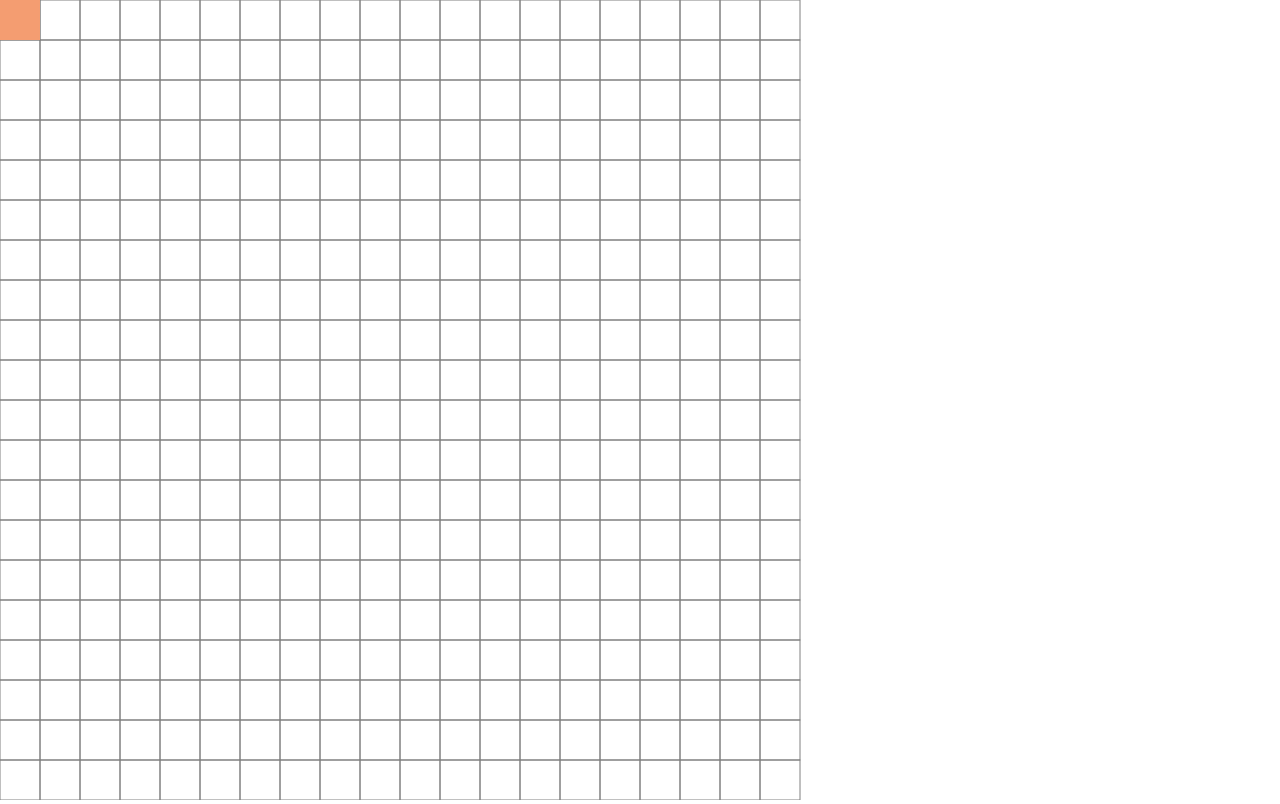
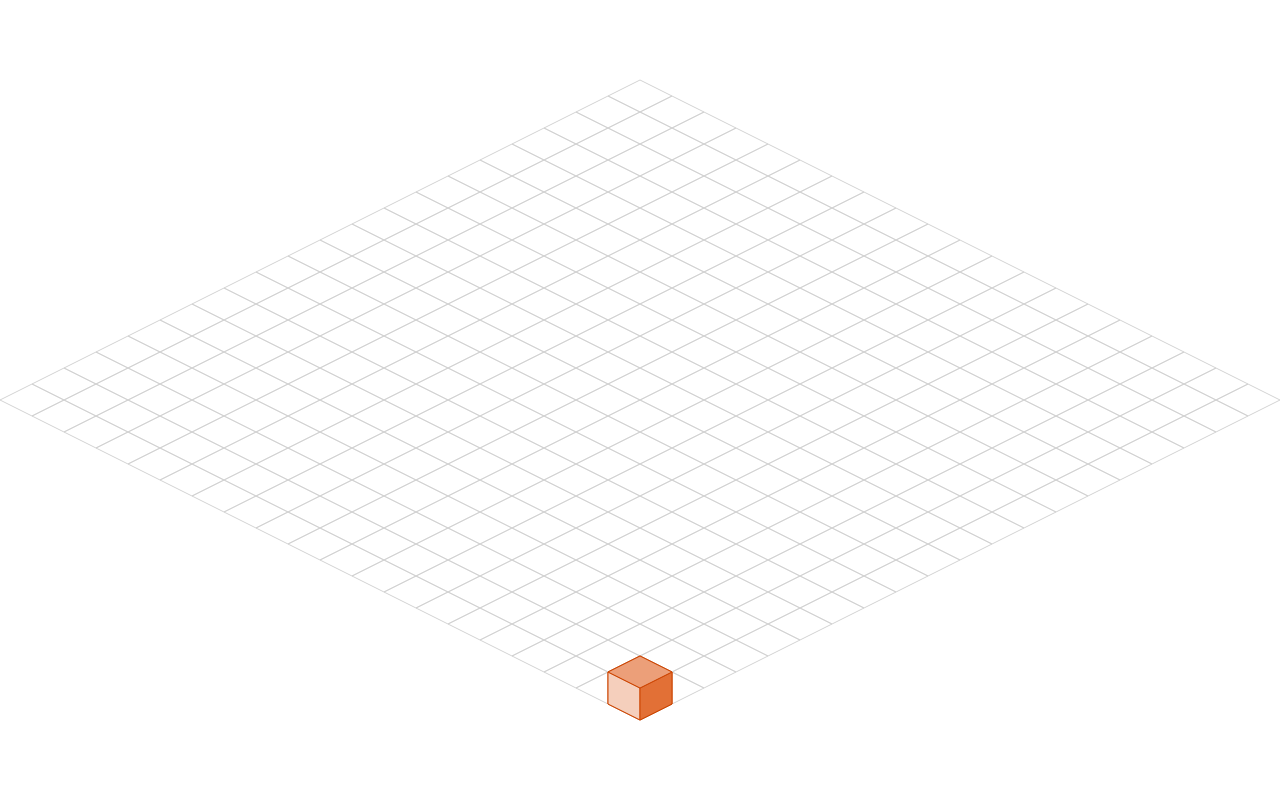
Before and after one commit to samarthgulati/block-stack, a plain HTML site: page index.html in a window 1280 px wide. Drawn offline with Linux system fonts and the light colour scheme.

Commit message:
👢🍍 Updated with Glitch

```diff
--- a/Cartesian.js
+++ /dev/null
@@ -1,125 +0,0 @@
-class Cartesian {
-  static updateShove({x, y, w, h}, shove) {
-    const vr = shove.firstElementChild
-    const hr = shove.lastElementChild
-    const vx = x
-    const vy1 = y
-    const vy2 = y + h
-    vr.setAttribute('x1', vx)
-    vr.setAttribute('x2', vx)
-    vr.setAttribute('y1', vy1)
-    vr.setAttribute('y2', vy2)
-
-    const hy = y + (h * 0.5)
-    const hx1 = vx
-    const hx2 = vx + grid.size
-    hr.setAttribute('x1', hx1)
-    hr.setAttribute('x2', hx2)
-    hr.setAttribute('y1', hy)
-    hr.setAttribute('y2', hy)
-  }
-
-  static getShove({x, y, w, h}) {
-    const shove = document.createElementNS(SVG.NS, 'g')
-    const vr = document.createElementNS(SVG.NS, 'line')
-    const hr = document.createElementNS(SVG.NS, 'line')
-    vr.setAttribute('stroke', 'hsl(207, 90%, 54%)')
-    vr.setAttribute('stroke-width', 2)
-    hr.setAttribute('stroke', 'hsl(207, 90%, 54%)')
-    hr.setAttribute('stroke-width', 4)
-    shove.appendChild(vr)
-    shove.appendChild(hr)
-    shove.style.pointerEvents = 'none'
-    Cartesian.updateShove({x, y, w, h}, shove)
-    shove.style.opacity = 0
-    return shove
-  }
-  _drawGrid() {
-    this._grid = document.createElementNS(SVG.NS, 'g');
-    [...Array(this.board)].forEach((b,x) => {
-      [...Array(this.board)].forEach((b,y) => {
-        const rect = SVG.getRect({
-          x: x * this.size,
-          y: y * this.size,
-          w: this.size,
-          h: this.size,
-          stroke: 'grey',
-          fill: 'none'
-        })
-        this._grid.appendChild(rect)
-      })
-    })
-    this.svg.appendChild(this._grid)
-  }
-  _start(e) {
-    if(this._dragging) return
-    this._dragging = true
-    this._update(e.detail)
-  }
-  _update(e) {
-    if(!this._dragging) return
-    this._control.update(InputEvents.getPoint(e))
-    this._control.anchor = nums[this._selectedNum].shoveCoords
-    const w = Math.round(this._control.deltaX / grid.size)
-    nums[this._selectedNum].updateWidth(w)
-  }
-  _end(e) {
-    if(!this._dragging) return
-    this._dragging = false
-    nums[this._selectedNum].updateArea()
-    this._update(e)
-    this._control.anchor = nums[this._selectedNum].shoveCoords
-    this._control.reset()
-  }
-  _handleSelect(e) {
-    const id = e.detail
-    if(this._selectedNum === id) {
-      this._selectedNum = null
-      this._dragging = false
-    } else {
-      this._selectedNum = id
-      const anchor = nums[id].shoveCoords
-      this._control.anchor = anchor
-      this._control.update(anchor)
-    }
-    this._control.toggleVisibility()
-  }
-  _deselect() {
-    if(this._selectedNum) {
-      nums[this._selectedNum].toggleSelect()
-      this._control.toggleVisibility()
-      this._selectedNum = null
-    }
-  }
-  _addEventListeners() {
-    const events = InputEvents.EVENTS
-    this._start = this._start.bind(this)
-    this.svg.addEventListener('start-drag', this._start)
-    this.svg.addEventListener(events.down, this._deselect)
-    this._update = this._update.bind(this)
-    this.svg.addEventListener(events.move, this._update)
-    this._end = this._end.bind(this)
-    this.svg.addEventListener(events.up, this._end)
-    this.svg.addEventListener(events.cancel, this._end)
-    this._handleSelect = this._handleSelect.bind(this)
-    this.svg.addEventListener('toggle-select', this._handleSelect)
-  }
-  constructor(
-    board = 20,
-    width = window.innerWidth,
-    height = window.innerHeight
-  ) {
-    this._selectedNum = null
-    this._dragging = false
-    this.board = board
-    this.size = Math.min(width / board, height / board)
-    this.svg = document.createElementNS(SVG.NS, "svg")
-    this.svg.setAttribute("viewBox", `0 0 ${width} ${height}`)
-    this.svg.setAttribute("width", `${width}px`)
-    this.svg.setAttribute("height", `${height}px`)
-    document.body.appendChild(this.svg)
-    this._control = new Control(this.svg, this.size * 0.5)
-    this._addEventListeners()
-    this._drawGrid()
-  }
-}
--- a/Control.js
+++ b/Control.js
@@ -1,6 +1,27 @@
 class Control {
   get deltaX() {
-    return this._x - (this._anchor.x - this._r)
+    // (x1-x2), (y1 - y2)
+    // projection A = atan(0.5)
+    // (x1-x2) * cosA , (y1 - y2) * sinA
+    // Mag
+    // (((x1-x2) * cosA) ** 2 + ((y1 - y2) * sinA) ** 2) ** 0.5
+    // div by side
+    // (((x1-x2) * cosA) ** 2 + ((y1 - y2) * sinA) ** 2) ** 0.5 / (0.5 * size * cosA)
+    // 2 * ((x1-x2) ** 2 + ((y1 - y2) * tanA) ** 2) ** 0.5 / size
+    const x = (this._x - (this._anchor.x - this._r))
+    const y = (this._y - (this._anchor.y - this._r))
+    const angle = 180 * Math.atan2(y, x) / Math.PI
+    const posA = -25
+    const negA = 150
+    const delta = 60
+    if(angle > posA - delta && angle < posA + delta) {
+      return Math.round(2 * (( x ** 2 + (y * 0.5) ** 2) ** 0.5) / grid.size)
+    } else if(angle > negA - delta && angle < negA + delta) {
+      return -Math.round(2 * (( x ** 2 + (y * 0.5) ** 2) ** 0.5) / grid.size)
+    } else {
+      return 0
+    }
+
   }
   update({x, y}) {
     this._x = x - this._r
@@ -50,6 +71,7 @@ class Control {
       x: 0,
       y: 0
     }
+    this._angle = Math.PI / 6
     this._r = r
     this._x = 0
     this._y = 0
@@ -58,7 +80,7 @@ class Control {
       cy: r,
       r,
       stroke: 'none',
-      fill: 'hsla(207, 90%, 54%, 0.5)'
+      fill: 'hsla(200, 85%, 50%, 0.5)'
     })
     this._visible = true
     this.toggleVisibility()
--- /dev/null
+++ b/Isometric.js
@@ -0,0 +1,218 @@
+class Isometric {
+  addShove({x, y, w, h}, group) {
+    const xStart = x + w + 0.2
+    const hue = 200
+    const plate = this._getLeftWall(xStart, y, h, hue, true)
+    plate.setAttribute('opacity', 0.75)
+    const rod = document.createElementNS(SVG.NS, 'line')
+    const [x1, y1] = this.getCoord(xStart, y + 0.5)
+    const [x2, y2] = this.getCoord(xStart + 1.5, y + 0.5)
+    const y1z = y1 - h * (0.25 * this.size)
+    const y2z = y2 - h * (0.25 * this.size)
+    rod.setAttribute('x1', x1)
+    rod.setAttribute('y1', y1z)
+    rod.setAttribute('x2', x2)
+    rod.setAttribute('y2', y2z)
+    rod.setAttribute('stroke', `hsla(${hue}, 100%, 30%, 0.75)`)
+    rod.setAttribute('stroke-width', 2)
+    group.appendChild(plate)
+    group.appendChild(rod)
+    group.setAttribute('pointerEvents', 'none')
+  }
+  getShove({x, y, w, h}) {
+    const group = document.createElementNS(SVG.NS, 'g')
+    this.addShove({x, y, w, h}, group)
+    return group
+  }
+
+  updateShove({x, y, w, h}, group) {
+    [...group.children].forEach(c => group.removeChild(c))
+    this.addShove({x, y, w, h}, group)
+  }
+
+  getTile({x, y, fill='none', stroke='lightgrey'}) {
+    const tile = document.createElementNS(SVG.NS, 'polygon')
+    tile.setAttribute('points', `
+        0,0
+        ${this.size * 0.5},${-this.size * 0.25}
+        ${this.size},0
+        ${this.size * 0.5},${this.size * 0.25}`
+    )
+    tile.setAttribute('fill', fill)
+    tile.setAttribute('stroke', stroke)
+    const [xCoord, yCoord] = this.getCoord(x, y)
+    tile.style.transform = `translate(${xCoord}px,${yCoord}px)`
+    return tile
+  }
+
+  _getLeftWall(x, y, zMax, hue, selected = false) {
+    const group = document.createElementNS(SVG.NS, 'g')
+    for(let z = 0; z < zMax; z++) {
+      const wall = document.createElementNS(SVG.NS, 'polygon')
+      wall.setAttribute('points', `0,0
+        0,${-this.size*0.5}
+        ${this.size*0.5},${-this.size*0.25}
+        ${this.size*0.5},${this.size*0.25}`)
+      const lDiff = selected ? 0 : 20
+      const fill = `hsl(${hue}, 75%, ${65 + lDiff}%)`
+      const stroke = `hsl(${hue}, 100%, ${20 + lDiff}%)`
+      wall.setAttribute('fill', fill)
+      wall.setAttribute('stroke', stroke)
+      const [xCoord, yCoord] = this.getCoord(x + z, y - z)
+      wall.style.transform = `translate(${xCoord}px,${yCoord}px)`
+      group.appendChild(wall)
+    }
+    return group
+  }
+
+  _getRightWall(x, y, zMax, hue, selected = false) {
+    const group = document.createElementNS(SVG.NS, 'g')
+    for(let z = 0; z < zMax; z++) {
+      const wall = document.createElementNS(SVG.NS, 'polygon')
+      wall.setAttribute('points', `
+        ${this.size*0.5},${this.size*0.25}
+        ${this.size*0.5},${-this.size*0.25}
+        ${this.size},${-this.size*0.5}
+        ${this.size},0`)
+      const lDiff = selected ? 0 : 20
+      const fill = `hsl(${hue}, 75%, ${35 + lDiff}%)`
+      const stroke = `hsl(${hue}, 100%, ${20 + lDiff}%)`
+      wall.setAttribute('fill', fill)
+      wall.setAttribute('stroke', stroke)
+      const coord = this.getCoord(x + z, y - z)
+      wall.style.transform = `translate(${coord[0]}px,${coord[1]}px)`
+      group.appendChild(wall)
+    }
+    return group
+  }
+
+  _getTop(x, y, z, hue, selected = false) {
+    const tile = document.createElementNS(SVG.NS, 'polygon')
+    tile.setAttribute('points', `0,0
+      ${this.size * 0.5},${-this.size * 0.25}
+      ${this.size},0
+      ${this.size * 0.5},${this.size * 0.25}`)
+    const lDiff = selected ? 0 : 20
+    const fill = `hsl(${hue}, 75%, ${50 + lDiff}%)`
+    const stroke = `hsl(${hue}, 100%, ${20 + lDiff}%)`
+    tile.setAttribute('fill', fill)
+    tile.setAttribute('stroke', stroke)
+    const coord = this.getCoord(x, y)
+    tile.style.transform = `translate(${coord[0]}px,${coord[1]-z*this.size*0.5}px)`
+    return tile
+  }
+
+  getBlock(x, y, z, hue = 0, selected = false) {
+    const group = document.createElementNS(SVG.NS, 'g')
+    const lWall = this._getLeftWall(x, y, z, hue, selected)
+    group.appendChild(lWall)
+    const rWall = this._getRightWall(x, y, z, hue, selected)
+    group.appendChild(rWall)
+    const top = this._getTop(x, y, z, hue, selected)
+    group.appendChild(top)
+    return group
+  }
+  addBlocks({x, y, w, h, hue, selected}, group) {
+    for(let n = w - 1; n >= 0; n--) {
+      const block = this.getBlock(x + n, y, h, hue, selected)
+      group.appendChild(block)
+    }
+  }
+  updateBlocks({x, y, w, h, hue, selected}, group) {
+    [...group.children].forEach(c => group.removeChild(c))
+    this.addBlocks({x, y, w, h, hue, selected}, group)
+  }
+  getBlocks({x, y, w, h, hue, selected}) {
+    const group = document.createElementNS(SVG.NS, 'g')
+    this.addBlocks({x, y, w, h, hue, selected}, group)
+    return group
+  }
+  getCoord(x,y) {
+    return [
+      this._origin[0] + (x + y) * this.size * 0.5,
+      this._origin[1] + (y - x) * this.size * 0.25
+    ]
+  }
+  _drawGrid() {
+    this._grid = document.createElementNS(SVG.NS, 'g');
+    [...Array(this.board)].forEach((b,x) => {
+      [...Array(this.board)].forEach((b,y) => {
+        const tile = this.getTile({x, y})
+        this._grid.appendChild(tile)
+      })
+    })
+    this.svg.appendChild(this._grid)
+  }
+  _start(e) {
+    if(this._dragging) return
+    this._dragging = true
+    this._update(e.detail)
+  }
+  _update(e) {
+    if(!this._dragging) return
+    this._control.update(InputEvents.getPoint(e))
+    this._control.anchor = nums[this._selectedNum].shoveCoords
+    nums[this._selectedNum].updateWidth(this._control.deltaX)
+  }
+  _end(e) {
+    if(!this._dragging) return
+    this._dragging = false
+    nums[this._selectedNum].updateArea()
+    this._update(e)
+    this._control.anchor = nums[this._selectedNum].shoveCoords
+    this._control.reset()
+  }
+  _deselect() {
+    if(this._selectedNum) {
+      nums[this._selectedNum].toggleSelect()
+      this._control.toggleVisibility()
+      this._selectedNum = null
+    }
+  }
+  _handleSelect(e) {
+    const id = e.detail
+    if(this._selectedNum === id) {
+      this._selectedNum = null
+      this._dragging = false
+    } else {
+      this._selectedNum = id
+      const anchor = nums[id].shoveCoords
+      this._control.anchor = anchor
+      this._control.update(anchor)
+    }
+    this._control.toggleVisibility()
+  }
+  _addEventListeners() {
+    const events = InputEvents.EVENTS
+    this._start = this._start.bind(this)
+    this._update = this._update.bind(this)
+    this._end = this._end.bind(this)
+    this._deselect = this._deselect.bind(this)
+    this._handleSelect = this._handleSelect.bind(this)
+    this.svg.addEventListener('start-drag', this._start)
+    this.svg.addEventListener(events.move, this._update)
+    this.svg.addEventListener(events.up, this._end)
+    this.svg.addEventListener(events.cancel, this._end)
+    // this.svg.addEventListener(events.down, this._deselect)
+    this.svg.addEventListener('toggle-select', this._handleSelect)
+  }
+  constructor(
+    board = 20,
+    width = window.innerWidth,
+    height = window.innerHeight
+  ) {
+    this._selectedNum = null
+    this._dragging = false
+    this.board = board
+    this.size = Math.min(width / board, 2 * height / board)
+    this._origin = [width * 0.5 - board * 0.5 * this.size , height * 0.5]
+    this.svg = document.createElementNS(SVG.NS, "svg")
+    this.svg.setAttribute("viewBox", `0 0 ${width} ${height}`)
+    this.svg.setAttribute("width", `${width}px`)
+    this.svg.setAttribute("height", `${height}px`)
+    document.body.appendChild(this.svg)
+    this._control = new Control(this.svg, 0.35 * this.size)
+    this._addEventListeners()
+    this._drawGrid()
+  }
+}
--- a/Num.js
+++ b/Num.js
@@ -21,48 +21,30 @@ class Num {
   }
   get _gridProps() {
     return {
-      x: this._x * grid.size,
-      y: this._y * grid.size,
-      w: this._w * grid.size,
-      h: this._h * grid.size,
-      stroke: 'none',
-      fill: this._selected ? `hsl(${this._hue}, 85%, 50%)` : `hsl(${this._hue}, 85%, 70%)`
+      hue: this._hue,
+      selected: this._selected,
+      ...this._props
     }
   }
   get _valueGridProps() {
     return {
-      x: this._x * grid.size,
-      y: this._y * grid.size,
-      w: grid.size,
-      h: this._area * grid.size,
-      stroke: 'none',
-      fill: this._selected ? `hsl(${this._hue}, 85%, 50%)` : `hsl(${this._hue}, 85%, 70%)`
+      w: 1,
+      h: this._area,
+      ...this._gridProps
     }
   }
   updateArea() {
     if(this._w !== 1) {
       const val = this.value
       if(this._area > val) {
-        this._rect.style.pointerEvents = 'all'
-        const animation = this._rect.animate([{
-          transform: `scaleX(1)`
-        },{
-          transform: `scaleX(${(this._area / this._h)/this._w})`
-        }], {
-          duration: 300,
-          easing: 'ease-in-out'
-        })
         this._w = Math.round(this._area / this._h)
         this._shove.update(this._props)
-        animation.onfinish = _ => {
-          this._rect.style.pointerEvents = 'all'
-          SVG.updateRect(this._gridProps, this._rect)
-        }
+        grid.updateBlocks(this._gridProps, this._rect)
       } else {
         this._area = val
       }
     } else {
-      SVG.updateRect(this._valueGridProps, this._valueRect)
+      grid.updateBlocks(this._valueGridProps, this._valueRect)
       this._props = {
         x: this._x,
         y: this._y,
@@ -70,20 +52,20 @@ class Num {
         h: this._area
       }
       this._shove.update(this._props)
-      SVG.updateRect(this._gridProps, this._rect)
+      grid.updateBlocks(this._gridProps, this._rect)
     }
   }
   updateWidth(w) {
     this._w += w
     this._w = Math.max(1, this._w)
     this._shove.update(this._props)
-    SVG.updateRect(this._gridProps, this._rect)
+    grid.updateBlocks(this._gridProps, this._rect)
   }
   toggleSelect(e) {
     e.preventDefault()
     this._selected = !this._selected
     this._shove.toggleVisibility()
-    SVG.updateRect(this._gridProps, this._rect)
+    grid.updateBlocks(this._gridProps, this._rect)
     this._rect.dispatchEvent(new CustomEvent('toggle-select', {
       bubbles: true,
       detail: this.id
@@ -102,8 +84,8 @@ class Num {
     this._hue = hue
     this._selected = false
     this._area = this.value
-    this._rect = SVG.getRect(this._gridProps)
-    this._valueRect = SVG.getRect(this._valueGridProps)
+    this._rect = grid.getBlocks(this._gridProps)
+    this._valueRect = grid.getBlocks(this._valueGridProps)
     this._shove = new Shove({x, y, w, h})
     this._addEventListeners()
     grid.svg.appendChild(this._valueRect)
--- a/Shove.js
+++ b/Shove.js
@@ -1,17 +1,17 @@
 class Shove {
   get _props() {
     return {
-      x: ((this._x + this._w) * grid.size) + grid.size * 0.2,
-      y: this._y * grid.size,
-      w: this._w * grid.size,
-      h: this._h * grid.size
+      x: this._x,
+      y: this._y,
+      w: this._w,
+      h: this._h
     }
   }
   get edgeCoords() {
-    const {x, y, h} = this._props
+    const rod = this._group.lastElementChild
     return {
-      x: x + grid.size,
-      y: y + (h * 0.5)
+      x: Number(rod.getAttribute('x2')),
+      y: Number(rod.getAttribute('y2'))
     }
   }
   toggleVisibility() {
@@ -28,12 +28,13 @@ class Shove {
     this._w = w
     this._h = h
     if(this._group)
-      Cartesian.updateShove(this._props, this._group)
+      grid.updateShove(this._props, this._group)
   }
   constructor({x, y, w, h}) {
-    this._visible = false
+    this._visible = true
     this.update({x, y, w, h})
-    this._group = Cartesian.getShove(this._props)
+    this._group = grid.getShove(this._props)
     grid.svg.appendChild(this._group)
+    this.toggleVisibility()
   }
 }
--- a/index.html
+++ b/index.html
@@ -16,10 +16,11 @@
   </style>
 </head>
 <body>
+  <script src="https://rawgit.com/web-animations/web-animations-js/master/web-animations.min.js"></script>
   <script src="InputEvents.js"></script>
   <script src="SVG.js"></script>
   <script src="Control.js"></script>
-  <script src="Cartesian.js"></script>
+  <script src="Isometric.js"></script>
   <script src="Shove.js"></script>
   <script src="Num.js"></script>
   <script>
@@ -30,10 +31,10 @@
       ),
       20
     )
-    const grid = new Cartesian(board)
+    const grid = new Isometric(board)
     const num = new Num({
       x: 0,
-      y: 0,
+      y: board - 1,
       w: 1,
       h: 1,
       hue: 20
```
